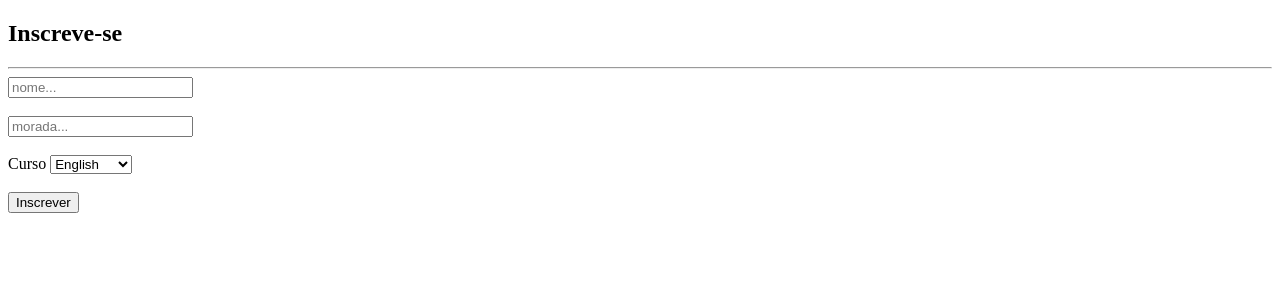
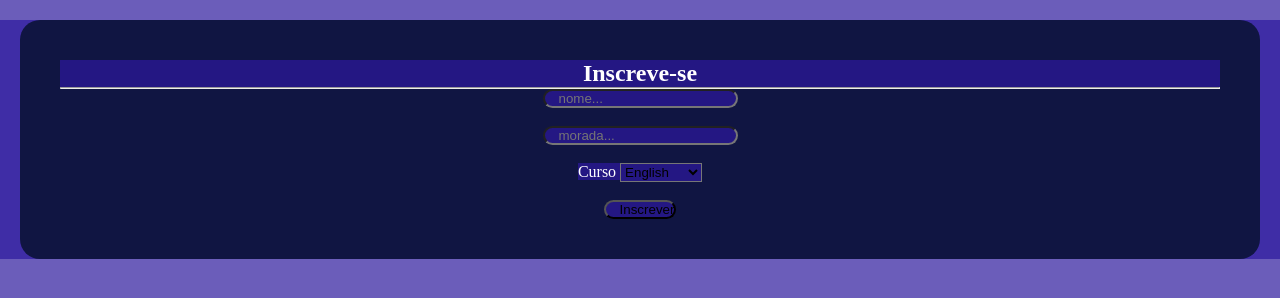
Before and after one commit to AlbertoNguenha/School-languages, a plain HTML site: page index.html in a window 1280 px wide. Drawn offline with Linux system fonts and the light colour scheme.

Commit message:
estilizacao

```diff
--- a/index.html
+++ b/index.html
@@ -3,6 +3,7 @@
 <head>
     <meta charset="UTF-8">
     <meta name="viewport" content="width=device-width, initial-scale=1.0">
+    <link rel="stylesheet" href="style.css">
     <title>School Languages</title>
 </head>
 <body>
--- /dev/null
+++ b/style.css
@@ -0,0 +1,18 @@
+*{
+    margin: 0px;
+    padding: 0pc;
+    background-color: rgba(45, 25, 158, 0.701);
+}form{
+    margin: 20px;
+    border-radius: 20px;
+    padding: 40px;
+    height: 50%;
+    text-align: center;
+    background-color: rgb(16, 21, 66);
+    color: white;
+    display: block;
+}button, input{
+    margin: 0px;
+    padding-left: 14px;
+    border-radius: 20px;
+}
```
